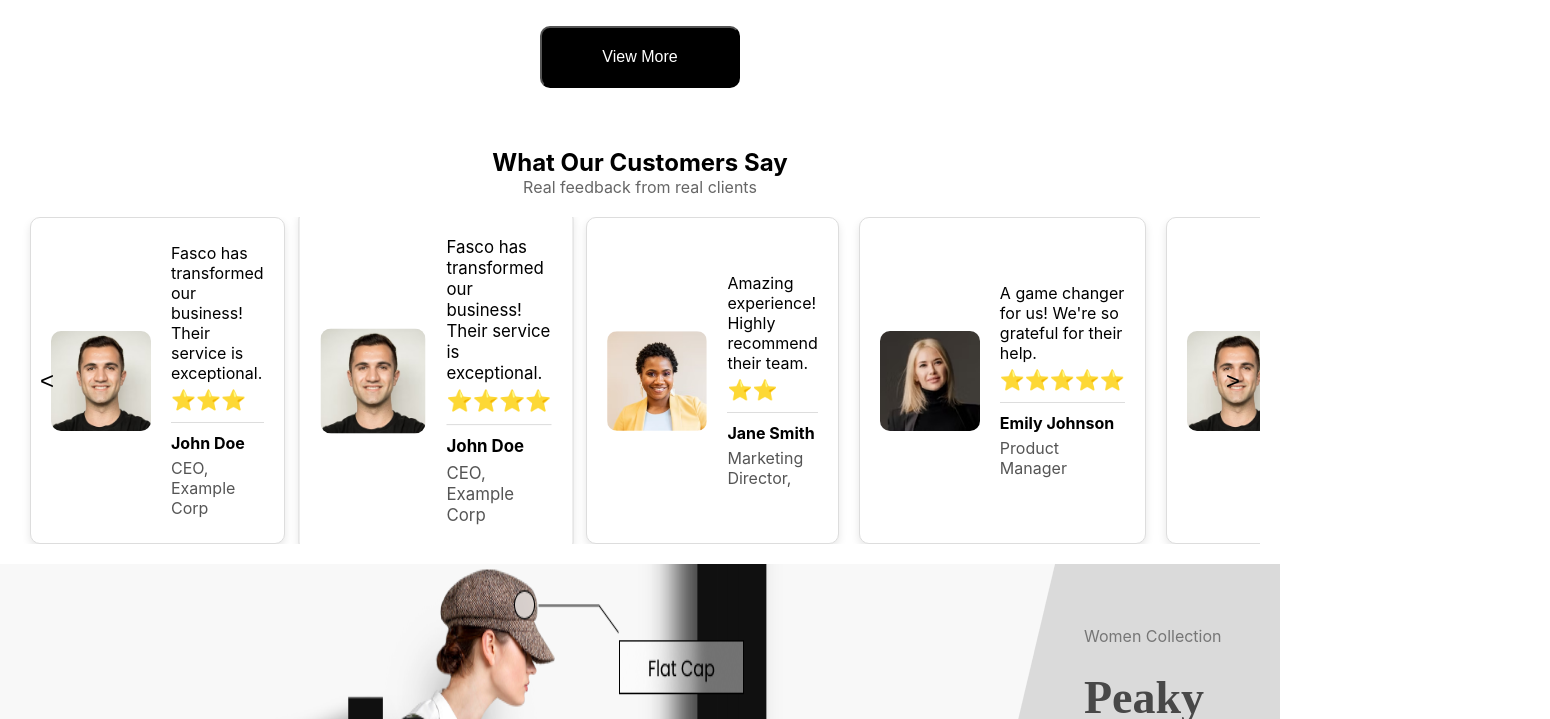
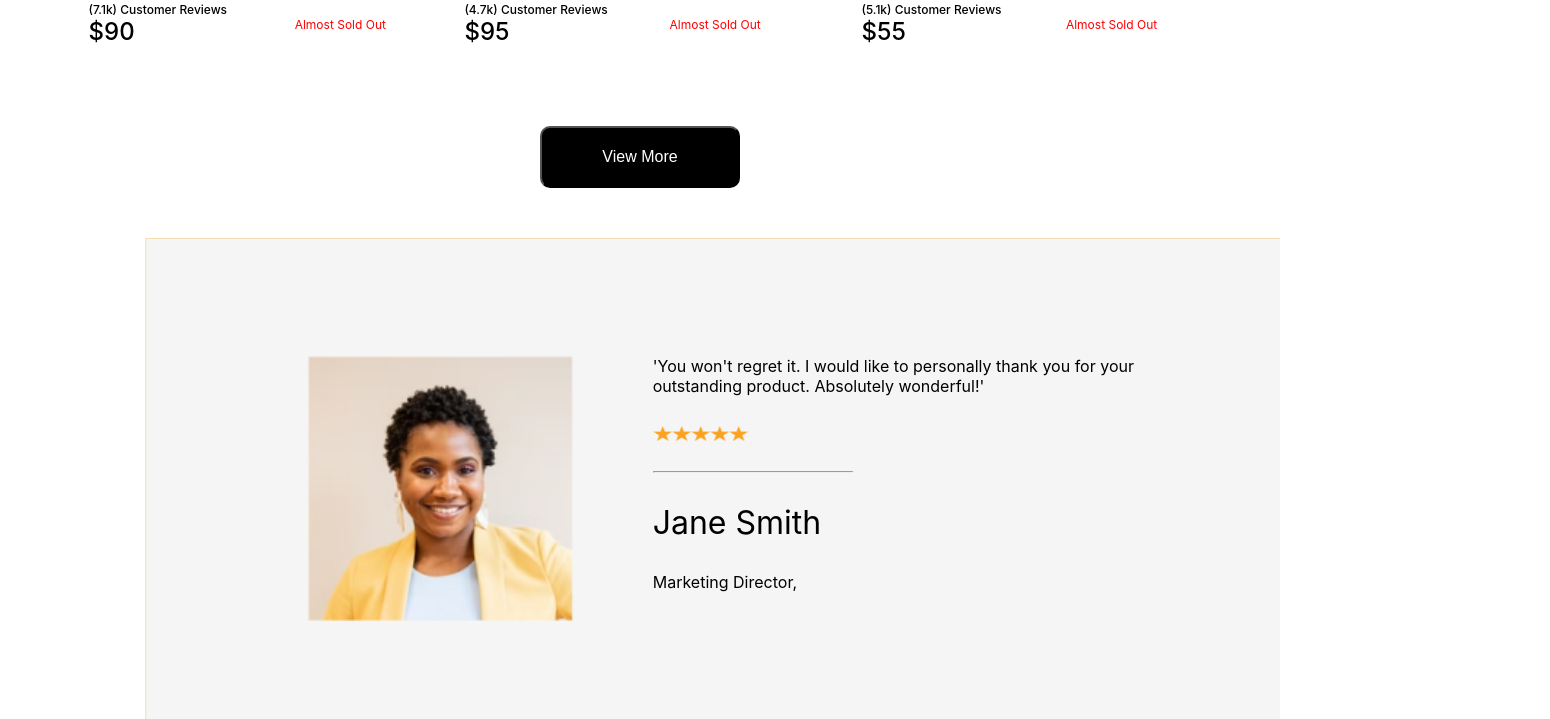
Before and after one commit to VaheM27/project_team_one, a React (Create React App) app: page / in a window 1280 px wide. Shown: the part 3000-3719 px from the top of the page, 1550 px wide, since content can reach past the window. Built offline with nearby package versions, Linux system fonts and the light colour scheme.

Commit message:
Fiexed and new created costumer says component slider

```diff
--- a/src/App.jsx
+++ b/src/App.jsx
@@ -20,7 +20,7 @@ import Peaky from "./components/feature/Peaky/Peaky";
 import Costumersays from "./components/feature/Costumersays/Costumersays";
 import Features from "./components/feature/Features/Features";
 import FollowUs from "./components/feature/FollowUs/FollowUs";
-import { data, heading, subheading } from "./Constants/Data";
+
 
 
 import "./App.scss";
@@ -32,8 +32,9 @@ const App = () => {
       <Logos />
       <DealSection />
       <Newarrivals />
-      <Costumersays heading={heading} subheading={subheading} data={data} />
+      <Costumersays/>
       <Peaky />
+      <Features />
       <FollowUs />
       <Router>
         <Routes>
--- a/src/Constants/Data.js
+++ /dev/null
@@ -1,57 +0,0 @@
-import img5 from "../assets/images/image (5).png";
-import img6 from "../assets/images/image (6).png";
-import img8 from "../assets/images/image (8).png";
-
-export const data = [
-  {
-    id: 1,
-    image: img5,
-    quote: "Fasco has transformed our business! Their service is exceptional.",
-    name: "John Doe",
-    profession: "CEO, Example Corp",
-    rating: 4,
-  },
-  {
-    id: 2,
-    image: img6,
-    quote: "Amazing experience! Highly recommend their team.",
-    name: "Jane Smith",
-    profession: "Marketing Director, ",
-    rating: 2,
-  },
-  {
-    id: 3,
-    image: img8,
-    quote: "A game changer for us! We're so grateful for their help.",
-    name: "Emily Johnson",
-    profession: "Product Manager",
-    rating: 5,
-  },
-  {
-    id: 4,
-    image: img5,
-    quote: "Professional, friendly, and always ready to help!",
-    name: "Michael Brown",
-    profession: "Freelancer",
-    rating: 4,
-  },
-  {
-    id: 5,
-    image: img6,
-    quote: "We saw immediate results after partnering with Fasco.",
-    name: "Sarah Williams",
-    profession: "Business Analyst, ",
-    rating: 4,
-  },
-  {
-    id: 7,
-    image: img5,
-    quote: "Fasco has transformed our business! Their service is exceptional.",
-    name: "John Doe",
-    profession: "CEO, Example Corp",
-    rating: 3,
-  },
-];
-
-export const heading = "What Our Customers Say";
-export const subheading = "Real feedback from real clients";
--- a/src/components/feature/Costumersays/Costumersays.jsx
+++ b/src/components/feature/Costumersays/Costumersays.jsx
@@ -1,70 +1,50 @@
-import React, { useState } from "react";
-import { data, heading, subheading } from "../../../../src/Constants/Data";
+import React, { useReducer } from "react";
+import { initialState, reducer } from "./reducer";
+import Slider from "react-slick";
 
 import "./Costumersays.scss";
 
-const duplicatedTestimonials = [data[data.length - 1], ...data, data[0]];
+import "slick-carousel/slick/slick.css";
+import "slick-carousel/slick/slick-theme.css";
 
 const Costumersays = () => {
-  const [currentIndex, setCurrentIndex] = useState(1);
-
-  const nextTestimonial = () => {
-    setCurrentIndex((prevIndex) =>
-      prevIndex === duplicatedTestimonials.length - 1 ? 1 : prevIndex + 1
-    );
+  const settings = {
+    dots: true,
+    infinite: true,
+    speed: 1000,
+    slidesToShow: 1,
+    slidesToScroll: 1,
+    arrows: true,
+    autoplay: true,
+    centerMode: true,
+    centerPadding: "60px",
+    pauseOnHover: true,
+    autoplaySpeed: 1500,
+    draggable: true,
   };
 
-  const prevTestimonial = () => {
-    setCurrentIndex((prevIndex) =>
-      prevIndex === 0 ? duplicatedTestimonials.length - 2 : prevIndex - 1
-    );
-  };
+  const [state, dispatch] = useReducer(reducer, initialState);
 
   return (
-    <div className="costumersays-section">
-      <div className="container">
-        <div className="costumer">
-          <div className="text">
-            <p className="first">{heading}</p>
-            <p className="sec">{subheading}</p>
-          </div>
-        </div>
-        <div className="slider">
-          <button onClick={prevTestimonial} className="slider-button left">
-            {"<"}
-          </button>
-          <div
-            className="testimonial-container"
-            style={{
-              transform: `translateX(-${(currentIndex - 1) * 400}px)`,
-              transition: "transform 0.5s ease",
-            }}
-          >
-            {duplicatedTestimonials.map((data) => (
-              <div
-                key={data.id}
-                className={`testimonial-item ${
-                  currentIndex === data.id ? "active" : ""
-                }`}
-              >
-                <div className="testimonial-content">
-                  <img src={data.image} alt={data.name} />
-                  <div className="testimonial-text">
-                    <p>{data.quote}</p>
-                    <div className="rating">{"⭐".repeat(data.rating)}</div>
-                    <hr />
-                    <p className="name">{data.name}</p>
-                    <p className="profession">{data.profession}</p>
-                  </div>
-                </div>
+    <div className="slider-container">
+      <Slider {...settings}>
+        {state.images.map((item) => {
+          return (
+            <div key={item.id} className="mainDiv">
+              <div className="leftSide">
+                <img src={item.image} alt="" />
               </div>
-            ))}
-          </div>
-          <button onClick={nextTestimonial} className="slider-button right">
-            {">"}
-          </button>
-        </div>
-      </div>
+              <div className="rightSide">
+                <p className="quote">{item.quote}</p>
+                <img src={item.rating} alt="" className="rating"/>
+                <hr />
+                <p className="name">{item.name}</p>
+                <p className="prof"> {item.profession}</p>
+              </div>
+            </div>
+          );
+        })}
+      </Slider>
     </div>
   );
 };
--- a/src/components/feature/Costumersays/Costumersays.scss
+++ b/src/components/feature/Costumersays/Costumersays.scss
@@ -1,113 +1,66 @@
-.costumersays-section {
-  .container {
-    max-width: 1280px;
-    margin: 0 auto;
-    padding: 20px;
+
+
+.slider-container {
+  width: 1440px;
+  margin: 50px auto;
 }
 
-  .costumer {
-    text-align: center;
-    margin-bottom: 20px;
-
-    .first {
-      font-size: 24px;
-      font-weight: bold;
+.slick-slider {
+  width: 100%;
+  height: 500px;
 }
 
-    .sec {
-      font-size: 16px;
-      color: #666;
+.slick-slide {
+  height: 500px !important;
+  display: flex !important;
+  justify-content: center !important;
+  align-items: center !important;
+}
+
+.slick-center {
+  border: 1px solid wheat;
+  background-color: whitesmoke;
+}
+
+.mainDiv {
+  padding: 70px 40px;
+  display: flex !important;
+  column-gap: 80px;
+
+  .leftSide{
+    img {
+      width: 265px;
+      height: 265px;
     }
   }
 
-  .slider {
+  .rightSide {
     display: flex;
-    align-items: center;
-    position: relative;
-    overflow: hidden;
-
-    .slider-button {
-      background-color: transparent;
-      border: none;
-      cursor: pointer;
-      font-size: 24px;
-      padding: 10px;
-      position: absolute;
-      top: 50%;
-      transform: translateY(-50%);
-      z-index: 10;
-
-      &.left {
-        left: 10px;
-      }
-
-      &.right {
-        right: 10px;
-      }
-    }
-
-    .testimonial-container {
-      display: flex;
-      transition: transform 0.5s ease;
-      width: calc(400px * 5);
-    }
-
-    .testimonial-item {
-      width: 700px;
-      margin: 0 10px;
-      padding: 20px;
-      border: 1px solid #ddd;
-      border-radius: 10px;
-      display: flex;
-      align-items: center;
-      background: #fff;
-      box-shadow: 0 4px 8px rgba(0, 0, 0, 0.1);
-      position: relative;
-
-      &.active {
-        transform: scale(1.05);
-        z-index: 2;
-      }
-
-      .testimonial-content {
-        display: flex;
-        align-items: center;
-
-        img {
-          width: 100px;
-          height: 100px;
-          border-radius: 10px;
-          object-fit: cover;
-          margin-right: 20px;
-        }
-
-        .testimonial-text {
-          text-align: left;
-
-          p {
-            margin: 5px 0;
+    flex-direction: column;
+    row-gap: 30px;
+    .quote {
+      font-size: 16px;
+      font-weight: 400;
+      width: 490px;
     }
 
     .rating {
-            font-size: 20px;
-            color: gold;
+      width: 95px;
+      height: 15px;
     }
 
     hr {
-            margin: 10px 0;
-            border: 0;
-            border-top: 1px solid #ddd;
+      width: 200px;
     }
 
     .name {
-            font-weight: bold;
+      font-size: 32px;
+      font-weight: 400;
     }
 
-          .profession {
-            color: #555;
+    .prof {
+      font-size:16px;
+      font-weight: 400;
     }
   }
 }
-    }
-  }
-}
--- /dev/null
+++ b/src/components/feature/Costumersays/reducer.jsx
@@ -0,0 +1,45 @@
+import { nanoid } from "nanoid";
+
+import img5 from "../../../assets/images/image (5).png";
+import img6 from "../../../assets/images/image (6).png";
+import img8 from "../../../assets/images/image (8).png";
+import rating from '../../../assets/images/stars.png'
+
+export const initialState = {
+  images: [
+    {
+      id: nanoid(4),
+      image: img5,
+      quote:
+        "'You won't regret it. I would like to personally thank you for your outstanding product. Absolutely wonderful!'",
+      name: "John Doe",
+      profession: "CEO, Example Corp",
+      rating: rating,
+    },
+    {
+      id: nanoid(4),
+      image: img6,
+      quote:
+        "'You won't regret it. I would like to personally thank you for your outstanding product. Absolutely wonderful!'",
+      name: "Jane Smith",
+      profession: "Marketing Director, ",
+      rating: rating,
+    },
+    {
+      id: nanoid(4),
+      image: img8,
+      quote:
+        "'You won't regret it. I would like to personally thank you for your outstanding product. Absolutely wonderful!'",
+      name: "Emily Johnson",
+      profession: "Product Manager",
+      rating: rating,
+    },
+  ],
+};
+
+export const reducer = (state, action) => {
+  switch (action.type) {
+    default:
+      return state;
+  }
+};
```
Lines whose indentation alone changed are shown as unchanged.
